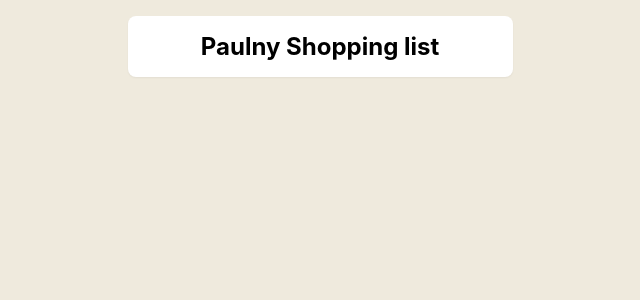
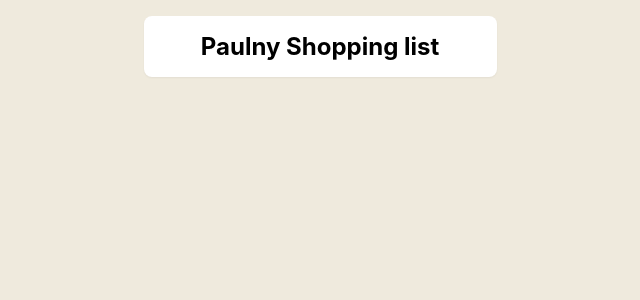
Before and after one commit to Hook-88/paulny-shopping-list, a React (Vite) app: page / in a window 1280 px wide. Shown: the top 300 px of the page, without its empty margins (320-960 px from the left). Built offline with nearby package versions, Linux system fonts and the light colour scheme.

Commit message:
improved styles

```diff
--- a/src/pages/HomePage.css
+++ /dev/null
@@ -1,3 +0,0 @@
-.home-page--nav {
-    margin-top: 1rem;
-}
--- a/src/pages/HomePage.jsx
+++ b/src/pages/HomePage.jsx
@@ -1,12 +1,12 @@
 import { NavLink } from "react-router-dom"
 import MainNavItem from "../components/MainNavItem/MainNavItem"
-import "./HomePage.css"
+import HomePageCSS from "./HomePage.module.css"
 
 
 export default function HomePage() {
 
     return (
-        <nav className="home-page--nav">
+        <nav className={HomePageCSS.nav}>
             <NavLink to="/shopping-list">
                 <MainNavItem>Paulny Shopping list</MainNavItem>
             </NavLink>
--- /dev/null
+++ b/src/pages/HomePage.module.css
@@ -0,0 +1,4 @@
+.nav {
+    margin-top: 1rem;
+    padding: 0 1rem;
+}
--- a/src/pages/ShoppingListPage.jsx
+++ b/src/pages/ShoppingListPage.jsx
@@ -67,7 +67,7 @@ export default function ShoppingListPage() {
                 <PageHeader onClick={toggleAddItem}>Shopping list</PageHeader>
                 <main style={
                     {
-                        padding: "4rem 1rem 0 1rem",
+                        padding: "4rem .5rem 0 .5rem",
                         display: "flex",
                         flexDirection: "column",
                         gap: "1rem",
```
